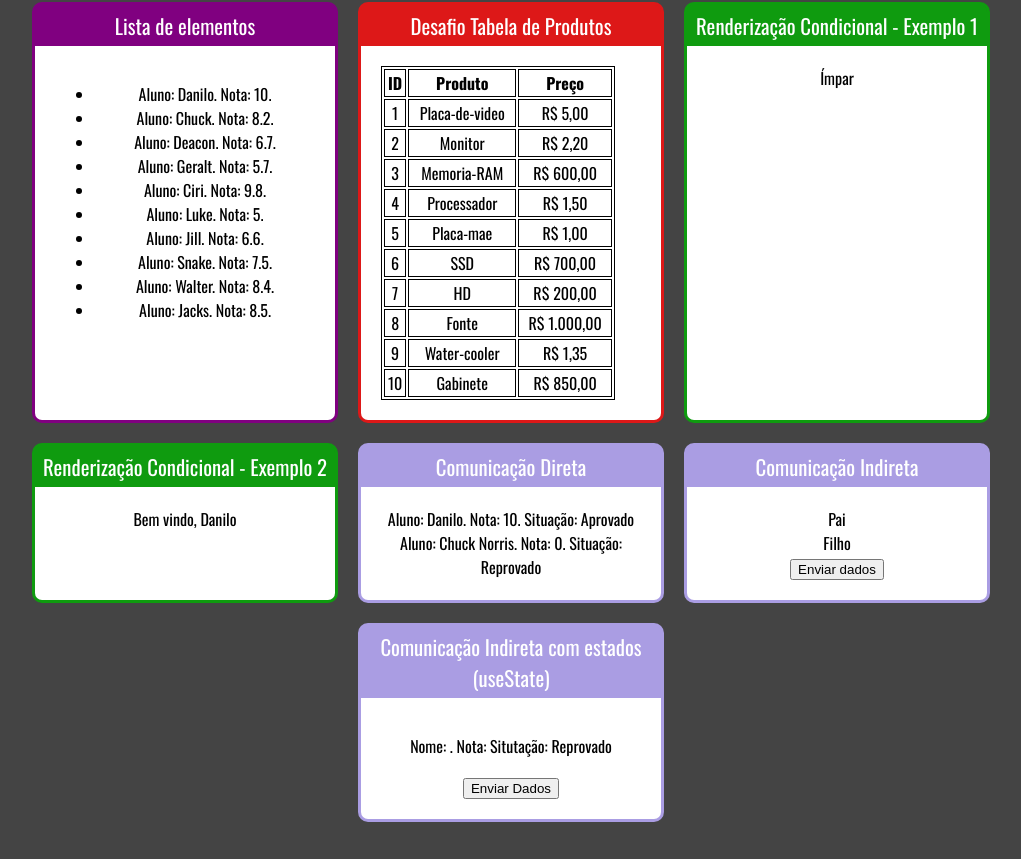
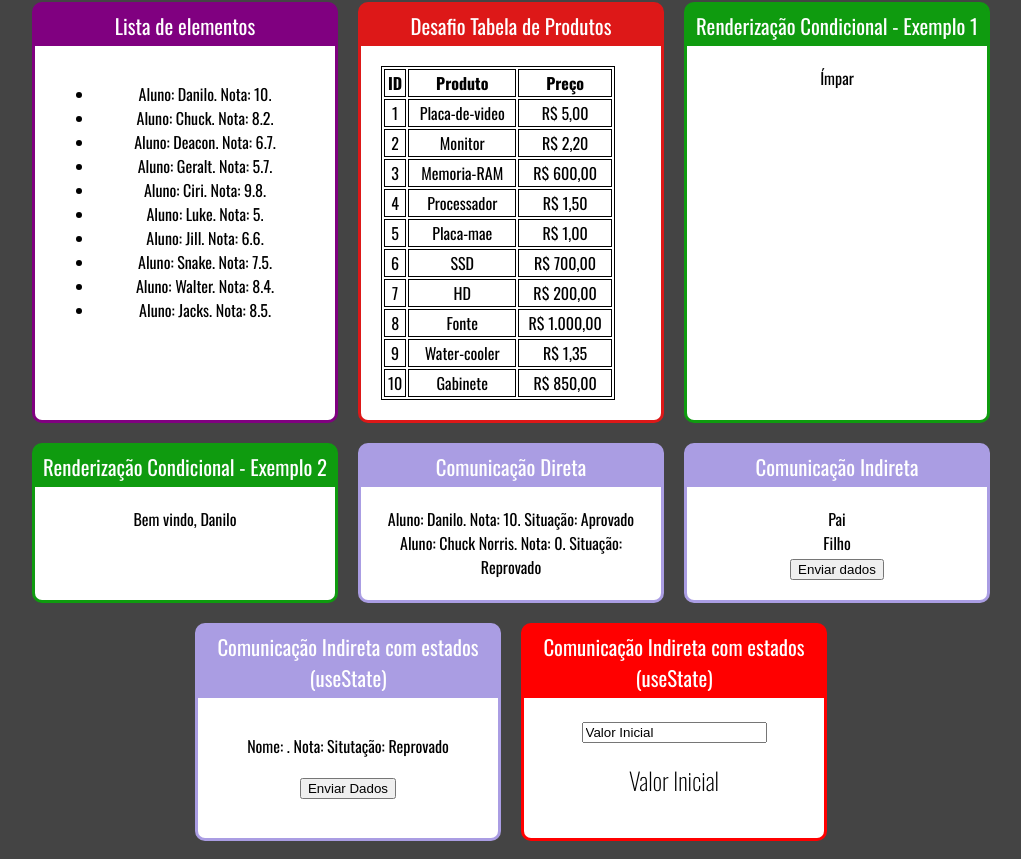
Before and after one commit to DaniloMelo/fundamentos-react, a React (Create React App) app: page / in a window 1280 px wide. Shown: the part 791-1650 px from the top of the page, without its empty margins (129-1150 px from the left). Built offline with nearby package versions, Linux system fonts and the light colour scheme.

Commit message:
Componente controlado

```diff
--- a/src/App.jsx
+++ b/src/App.jsx
@@ -15,6 +15,7 @@ import UserInfo from './components/renderizacaoCondicional/UserInfo'
 import ComunicacaoDireta from './components/comunicaoDiretaEIndireta/DiretaPai'
 import ComunicacaoIndireta from './components/comunicaoDiretaEIndireta/IndiretaPai'
 import ComponentesComEstado from './components/componentesComEstado/ComponentePai'
+import ComponenteControlado from './components/componenteControlado/Formulario'
 
 export default () => (
     (
@@ -78,6 +79,10 @@ export default () => (
                     <ComponentesComEstado />
                 </Card>
 
+                <Card titulo="Comunicação Indireta com estados (useState)" cor="">
+                    <ComponenteControlado />
+                </Card>
+
             </div>
         </div>
     )
--- /dev/null
+++ b/src/components/componenteControlado/Formulario.jsx
@@ -0,0 +1,20 @@
+import React, {useState} from 'react'
+
+export default props => {
+
+    const [valorInp, setValorInp] = useState('Valor Inicial')
+
+    function quandoMudar (e) {
+        setValorInp(e.target.value)
+    }
+
+
+    return (
+
+        <div>
+            <input type="text" value={valorInp} onChange={quandoMudar}/>
+
+            <h2>{valorInp}</h2>
+        </div>
+    )
+}
```
